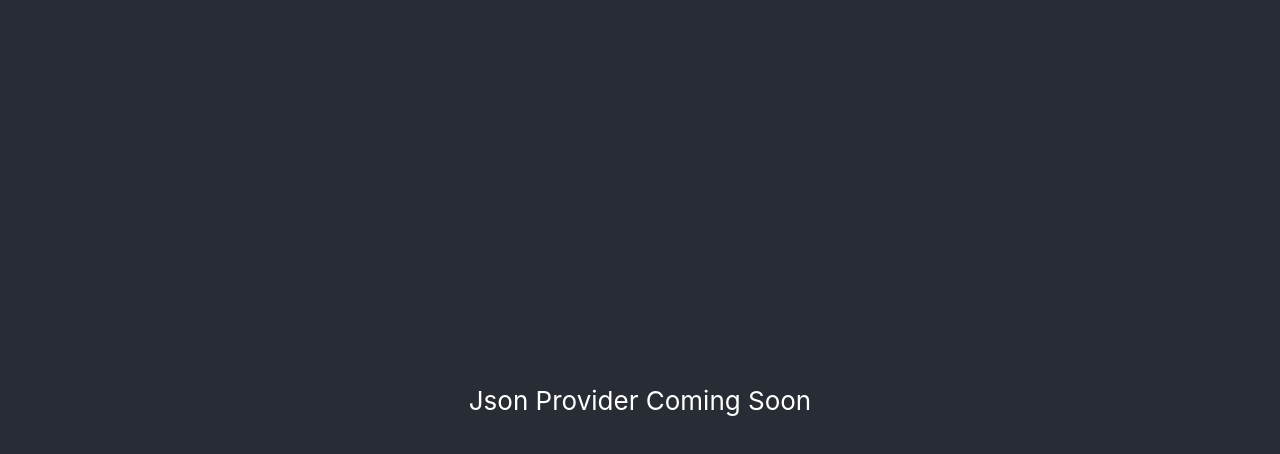
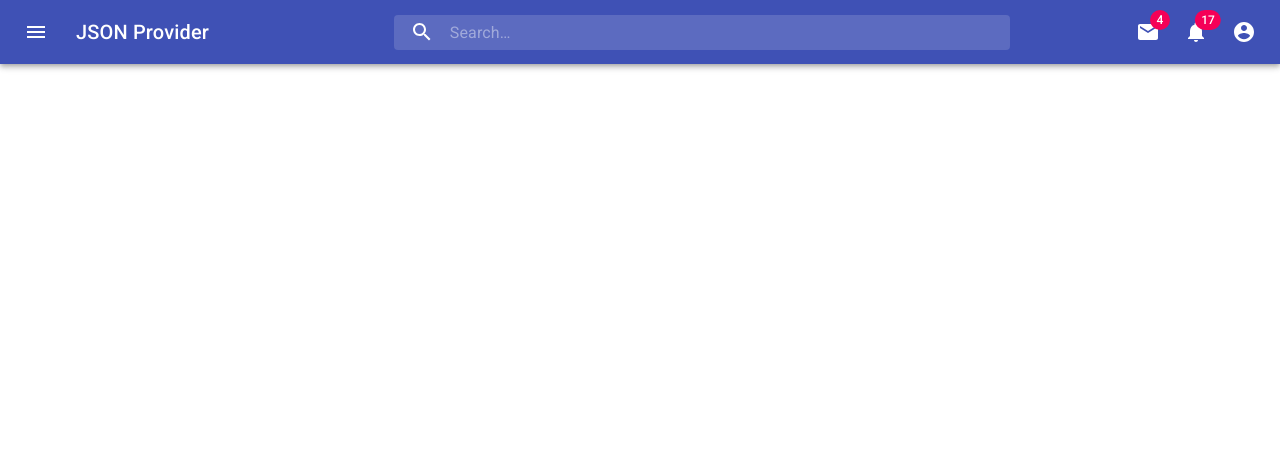
Before and after one commit to gkampitakis/jsonprovider-gateway, a React (Create React App) app: page / in a window 1280 px wide. Shown: the top 454 px of the page. Built offline with nearby package versions, Linux system fonts and the light colour scheme.

Commit message:
Implement Header Bar

```diff
--- a/public/index.html
+++ b/public/index.html
@@ -10,6 +10,14 @@
       content="Web site created using create-react-app"
     />
     <link rel="apple-touch-icon" href="%PUBLIC_URL%/logo192.png" />
+    <link
+      rel="stylesheet"
+      href="https://fonts.googleapis.com/css?family=Roboto:300,400,500,700&display=swap"
+    />
+    <link
+      rel="stylesheet"
+      href="https://fonts.googleapis.com/css?family=Roboto:300,400,500,700&display=swap"
+    />
     <!--
       manifest.json provides metadata used when your web app is installed on a
       user's mobile device or desktop. See https://developers.google.com/web/fundamentals/web-app-manifest/
--- a/src/App.tsx
+++ b/src/App.tsx
@@ -1,12 +1,11 @@
 import React from 'react';
 import './App.css';
+import Header from './components/Header/Header';
 
 const App: React.FC = () => {
   return (
     <div className="App">
-      <header className="App-header">
-        Json Provider Coming Soon
-      </header>
+      <Header />
     </div>
   );
 }
--- /dev/null
+++ b/src/components/Header/Header.styles.ts
@@ -0,0 +1,67 @@
+import { Theme, fade, createStyles } from "@material-ui/core";
+
+const styles = (theme: Theme) =>
+  createStyles({
+    grow: {
+      flexGrow: 1,
+    },
+    menuButton: {
+      marginRight: theme.spacing(2),
+    },
+    title: {
+      display: 'none',
+      [theme.breakpoints.up('sm')]: {
+        display: 'block',
+      },
+    },
+    search: {
+      position: 'relative',
+      borderRadius: theme.shape.borderRadius,
+      backgroundColor: fade(theme.palette.common.white, 0.15),
+      '&:hover': {
+        backgroundColor: fade(theme.palette.common.white, 0.25),
+      },
+      marginRight: theme.spacing(2),
+      marginLeft:'15%',
+      width: '50%',
+      [theme.breakpoints.up('sm')]: {
+        marginLeft:'15%',
+        width: '50%',
+      },
+    },
+    searchIcon: {
+      width: theme.spacing(7),
+      height: '100%',
+      position: 'absolute',
+      pointerEvents: 'none',
+      display: 'flex',
+      alignItems: 'center',
+      justifyContent: 'center',
+    },
+    inputRoot: {
+      color: 'inherit',
+      width: '100%'
+    },
+    inputInput: {
+      padding: theme.spacing(1, 1, 1, 7),
+      transition: theme.transitions.create('width'),
+      width: '100%',
+      [theme.breakpoints.up('md')]: {
+        width: '100%',
+      },
+    },
+    sectionDesktop: {
+      display: 'none',
+      [theme.breakpoints.up('md')]: {
+        display: 'flex',
+      },
+    },
+    sectionMobile: {
+      display: 'flex',
+      [theme.breakpoints.up('md')]: {
+        display: 'none',
+      },
+    },
+  });
+
+export default styles;
--- /dev/null
+++ b/src/components/Header/Header.tsx
@@ -0,0 +1,194 @@
+import React, { Component } from 'react'
+import AppBar from '@material-ui/core/AppBar';
+import Toolbar from '@material-ui/core/Toolbar';
+import IconButton from '@material-ui/core/IconButton';
+import Typography from '@material-ui/core/Typography';
+import InputBase from '@material-ui/core/InputBase';
+import Badge from '@material-ui/core/Badge';
+import MenuItem from '@material-ui/core/MenuItem';
+import Menu from '@material-ui/core/Menu';
+import MenuIcon from '@material-ui/icons/Menu';
+import SearchIcon from '@material-ui/icons/Search';
+import AccountCircle from '@material-ui/icons/AccountCircle';
+import MailIcon from '@material-ui/icons/Mail';
+import NotificationsIcon from '@material-ui/icons/Notifications';
+import MoreIcon from '@material-ui/icons/MoreVert';
+import { WithStyles, withStyles } from "@material-ui/core/styles";
+import styles from "./Header.styles";
+
+//TODO: props interface
+//TODO: redux
+//TODO: styles
+//TODO: darkmode provider
+//TODO: responsive
+
+class Header extends Component<WithStyles<typeof styles>> {
+
+  private menuId: string = 'primary-search-account-menu';
+  private mobileMenuId: string = 'primary-search-account-menu-mobile';
+  state = {
+    anchorEl: null,
+    mobileMoreAnchorEl: null,
+  }
+
+  private isMenuOpen = (): boolean => {
+    return Boolean(this.state.anchorEl);
+  }
+
+  private isMobileMenuOpen = (): boolean => {
+    return Boolean(this.state.mobileMoreAnchorEl);
+  }
+
+  private handleMobileMenuClose = (): void => {
+    this.setState({ mobileMoreAnchorEl: null })
+  }
+
+  private handleMenuClose = (): void => {
+    this.setState({ anchorEl: null });
+    this.handleMobileMenuClose();
+  }
+
+  private handleMobileMenuOpen = (event: React.MouseEvent<HTMLElement>): void => {
+    event.persist();
+    this.setState({ mobileMoreAnchorEl: event.currentTarget });
+  }
+
+  private handleProfileMenuOpen = (event: React.MouseEvent<HTMLElement>): void => {
+    event.persist();
+    this.setState({ anchorEl: event.currentTarget });
+  }
+
+  private renderMenu = () => {
+    return (
+      <Menu
+        anchorEl={this.state.anchorEl}
+        anchorOrigin={{ vertical: 'top', horizontal: 'right' }}
+        id={this.menuId}
+        keepMounted
+        transformOrigin={{ vertical: 'top', horizontal: 'right' }}
+        open={this.isMenuOpen()}
+        onClose={this.handleMenuClose}
+      >
+        <MenuItem onClick={this.handleMenuClose}>Profile</MenuItem>
+        <MenuItem onClick={this.handleMenuClose}>My account</MenuItem>
+      </Menu >
+    )
+  }
+
+  private renderMobileMenu = () => {
+    return (
+      <Menu
+        anchorEl={this.state.mobileMoreAnchorEl}
+        anchorOrigin={{ vertical: 'top', horizontal: 'right' }}
+        id={this.mobileMenuId}
+        keepMounted
+        transformOrigin={{ vertical: 'top', horizontal: 'right' }}
+        open={this.isMobileMenuOpen()}
+        onClose={this.handleMobileMenuClose}
+      >
+        <MenuItem>
+          <IconButton aria-label="show 4 new mails" color="inherit">
+            <Badge badgeContent={4} color="secondary">
+              <MailIcon />
+            </Badge>
+          </IconButton>
+          <p>Messages</p>
+        </MenuItem>
+        <MenuItem>
+          <IconButton aria-label="show 11 new notifications" color="inherit">
+            <Badge badgeContent={11} color="secondary">
+              <NotificationsIcon />
+            </Badge>
+          </IconButton>
+          <p>Notifications</p>
+        </MenuItem>
+        <MenuItem onClick={this.handleProfileMenuOpen}>
+          <IconButton
+            aria-label="account of current user"
+            aria-controls="primary-search-account-menu"
+            aria-haspopup="true"
+            color="inherit"
+          >
+            <AccountCircle />
+          </IconButton>
+          <p>Profile</p>
+        </MenuItem>
+      </Menu>
+    )
+  }
+
+  public render = () => {
+    const { classes } = this.props;
+
+    return (
+      <div className={classes.grow}>
+        <AppBar position="static">
+          <Toolbar>
+            <IconButton
+              edge="start"
+              className={classes.menuButton}
+              color="inherit"
+              aria-label="open drawer"
+            >
+              <MenuIcon />
+            </IconButton>
+            <Typography className={classes.title} variant="h6" noWrap>
+              JSON Provider
+          </Typography>
+            <div className={classes.search}>
+              <div className={classes.searchIcon}>
+                <SearchIcon />
+              </div>
+              <InputBase
+                placeholder="Search…"
+                classes={{
+                  root: classes.inputRoot,
+                  input: classes.inputInput,
+                }}
+                inputProps={{ 'aria-label': 'search' }}
+              />
+            </div>
+            <div className={classes.grow} />
+            <div className={classes.sectionDesktop}>
+              <IconButton aria-label="show 4 new mails" color="inherit">
+                <Badge badgeContent={4} color="secondary">
+                  <MailIcon />
+                </Badge>
+              </IconButton>
+              <IconButton aria-label="show 17 new notifications" color="inherit">
+                <Badge badgeContent={17} color="secondary">
+                  <NotificationsIcon />
+                </Badge>
+              </IconButton>
+              <IconButton
+                edge="end"
+                aria-label="account of current user"
+                aria-controls={this.menuId}
+                aria-haspopup="true"
+                onClick={this.handleProfileMenuOpen}
+                color="inherit"
+              >
+                <AccountCircle />
+              </IconButton>
+            </div>
+            <div className={classes.sectionMobile}>
+              <IconButton
+                aria-label="show more"
+                aria-controls={this.mobileMenuId}
+                aria-haspopup="true"
+                onClick={this.handleMobileMenuOpen}
+                color="inherit"
+              >
+                <MoreIcon />
+              </IconButton>
+            </div>
+          </Toolbar>
+        </AppBar>
+        {this.renderMobileMenu()}
+        {this.renderMenu()}
+      </div>
+    )
+  }
+}
+
+export default withStyles(styles)(Header);
--- a/tsconfig.json
+++ b/tsconfig.json
@@ -1,6 +1,6 @@
 {
   "compilerOptions": {
-    "target": "es5",
+    "target": "es6",
     "lib": [
       "dom",
       "dom.iterable",
@@ -8,7 +8,7 @@
     ],
     "allowJs": true,
     "skipLibCheck": true,
-    "esModuleInterop": true,
+    "esModuleInterop": false,
     "allowSyntheticDefaultImports": true,
     "strict": true,
     "forceConsistentCasingInFileNames": true,
```
Also changed, not shown: package.json (+5 -3 lines), 1 other file (tests, documents, lock files or other folders).
